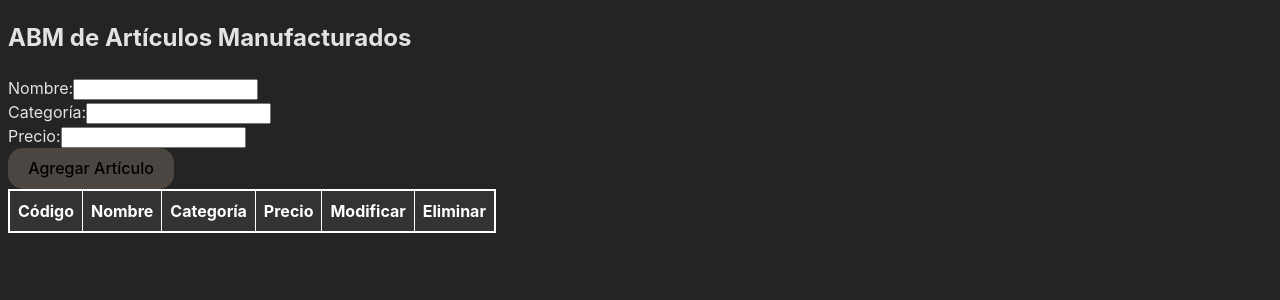
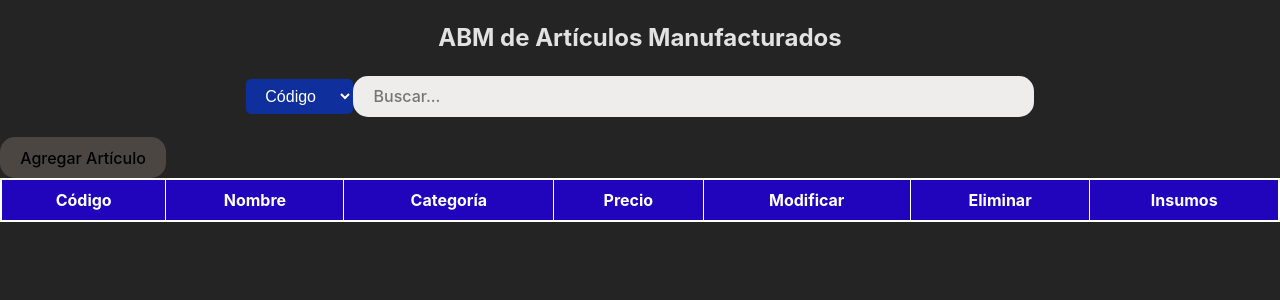
Before and after one commit to lucascarrada3/FrontTPLabArt, a React (Vite) app: page / in a window 1280 px wide. Shown: the top 300 px of the page. Built offline with nearby package versions, Linux system fonts and the light colour scheme.

Commit message:
Tabla con buscador

```diff
--- a/src/App.css
+++ b/src/App.css
@@ -27,13 +27,12 @@ a:hover {
   color: #535bf2;
 }
 
-/* body {
-  margin: 0;
-  display: flex;
-  place-items: center;
-  min-width: 320px;
-  min-height: 100vh;
-} */
+body {
+  height: 100vh; /* Establecer la altura del cuerpo al 100% del viewport height */
+  overflow-y: auto; /* Habilitar el desplazamiento vertical cuando el contenido exceda la altura del viewport */
+  margin: 0; /* Eliminar el margen predeterminado del cuerpo */
+  padding: 0; /* Eliminar el relleno predeterminado del cuerpo */
+}
 
 /* h1 {
   font-size: 3.2em;
@@ -86,6 +85,7 @@ button:focus-visible {
 .content {
   margin-top: 10px;
 }
+
 .logo {
   margin: 0 auto; /* Centra el logo */
 }
@@ -107,7 +107,7 @@ button:focus-visible {
 }
 
 .btn-agregar {
-  position: relative;
+  position: static;
   top: 10px; /* Ajusta según sea necesario para evitar la superposición con la barra de navegación */
   left: 20px; /* Ajusta el valor según sea necesario */
   margin-bottom: 20px;
@@ -243,12 +243,8 @@ button:focus-visible {
   border: none;
 }
 .search-container {
-  position: relative;
-  top: 30px; /* Ajusta según sea necesario para evitar la superposición con la barra de navegación */
-  left: 1600px;
-  z-index: 999;
-  display: flex;
-  align-items: center;
+  text-align: center;
+  margin-bottom: 20px; /* Espacio inferior para separarlo de la tabla */
 }
 
 .search-container input {
@@ -258,21 +254,48 @@ button:focus-visible {
   font-size: 1em;
   font-weight: 500;
   font-family: inherit;
-  background-color: #4b4642;
+  background-color: #eeedec;
   color: #646cff;
   cursor: pointer;
   transition: border-color 0.25s;
-  width: 10vw;
+  width: 50%; /* Ancho del input */
 }
 
-.search-icon {
-  margin-left: 5px;
-  font-size: 1.2em;
+.search-container input:focus {
+  border-color: #646cff;
+}
+.search-options {
+  margin-bottom: 10px; /* Espaciado inferior para separar del resto del contenido */
+}
+
+label {
+  margin-right: 10px; /* Espaciado a la derecha para separar el texto del selector */
+}
+
+select {
+  padding: 8px 15px;
+  border-radius: 5px;
+  border: none;
+  font-size: 16px;
+  background-color: #0e2f9c; /* Color de fondo similar al de tus botones */
+  color: white; /* Color de texto */
+  cursor: pointer; /* Cambiar cursor al pasar sobre el selector */
+}
+
+/* Estilos al pasar sobre el selector */
+select:hover {
+  background-color: #45a049; /* Cambiar color de fondo al pasar sobre el selector */
+}
+
+.abm{
+  text-align: center;
 }
 
 .table-container {
   border: 2px solid white;
   border-collapse: collapse;
+  width: 100%; /* Ancho del 100% */
+  margin: 0 auto; /* Centrar horizontalmente */
 }
 
 .table-container th,
@@ -283,5 +306,5 @@ button:focus-visible {
 }
 
 .table-container th {
-  background-color: #333; /* Color de fondo para las celdas de encabezado */
+  background-color: #2105bd;
 }
--- a/src/App.tsx
+++ b/src/App.tsx
@@ -8,24 +8,22 @@ type ArticuloManufacturado = {
   precio: string;
 };
 
-type Insumo = {
-  codigo: number;
-  nombre: string;
-  esParaElaborar: boolean;
-};
+const insumosEjemplo = ["Tomate", "Lechuga", "Carne"];
 
 function ArticuloManufacturado() {
   const [articulos, setArticulos] = useState<ArticuloManufacturado[]>([]);
-  const [insumos, setInsumos] = useState<Insumo[]>([]);
+  const [filtro, setFiltro] = useState<string>("");
+  const [mostrarModalAgregarArticulo, setMostrarModalAgregarArticulo] = useState(false);
+  const [mostrarModalModificarArticulo, setMostrarModalModificarArticulo] = useState(false);
+  const [articuloSeleccionado, setArticuloSeleccionado] = useState<ArticuloManufacturado | null>(null);
   const [nuevoArticuloNombre, setNuevoArticuloNombre] = useState("");
   const [nuevoArticuloCategoria, setNuevoArticuloCategoria] = useState("");
   const [nuevoArticuloPrecio, setNuevoArticuloPrecio] = useState("");
+  const [criterio, setCriterio] = useState("codigo");
   const [mostrarModalInsumos, setMostrarModalInsumos] = useState(false);
-  const [mostrarModalModificarArticulo, setMostrarModalModificarArticulo] = useState(false);
-  const [articuloSeleccionado, setArticuloSeleccionado] = useState<ArticuloManufacturado | null>(null);
-  const [nuevoInsumoNombre, setNuevoInsumoNombre] = useState("");
-  const [nuevoInsumoEsParaElaborar, setNuevoInsumoEsParaElaborar] = useState(false);
 
+
+  const insumosEjemplo = ['Tomate', 'Lechuga', 'Carne'];
   const handleAgregarArticulo = () => {
     if (nuevoArticuloNombre.trim() === "" || nuevoArticuloPrecio.trim() === "" || nuevoArticuloCategoria.trim() === "") {
       alert("Por favor, complete todos los campos del artículo.");
@@ -43,61 +41,208 @@ function ArticuloManufacturado() {
     // Agregar el artículo manufacturado
     setArticulos([...articulos, nuevoArticulo]);
 
-    // Crear automáticamente los insumos asociados al artículo
-    const nuevosInsumos = [...insumos];
-    for (let i = 0; i < 3; i++) { // Crear 3 insumos por cada artículo
-      const nuevoInsumo: Insumo = {
-        codigo: insumos.length + 1, // Generar un código único para el nuevo insumo
-        nombre: `Insumo ${insumos.length + 1}`,
-        esParaElaborar: false
-      };
-      nuevosInsumos.push(nuevoInsumo);
-    }
-    setInsumos(nuevosInsumos);
-
     // Limpiar los campos del formulario
     setNuevoArticuloNombre("");
     setNuevoArticuloCategoria("");
     setNuevoArticuloPrecio("");
+
+    // Cerrar el modal de agregar artículo
+    setMostrarModalAgregarArticulo(false);
   };
+
+  const handleChangeCriterio = (e: { target: { value: React.SetStateAction<string>; }; }) => {
+    setCriterio(e.target.value);
+  };
+
+  const filtrarArticulos = (articulo: ArticuloManufacturado) => {
+    switch (criterio) {
+      case "codigo":
+        return articulo.codigo.toString().includes(filtro);
+      case "nombre":
+        return articulo.nombre.toLowerCase().includes(filtro.toLowerCase());
+      case "precio":
+        return articulo.precio.toLowerCase().includes(filtro.toLowerCase());
+      default:
+        return true;
+    }
+  };
+
+  const articulosFiltrados = articulos.filter(filtrarArticulos);
+
+  const filteredArticulos = articulos.filter((articulo) => {
+    return (
+      articulo.codigo.toString().includes(filtro) || // Buscar por código
+      articulo.nombre.toLowerCase().includes(filtro.toLowerCase()) || // Buscar por nombre (ignorando mayúsculas/minúsculas)
+      articulo.precio.toLowerCase().includes(filtro.toLowerCase()) // Buscar por categoría (ignorando mayúsculas/minúsculas)
+    );
+  });
 
   const handleEliminarArticulo = (codigo: number) => {
     const nuevosArticulos = articulos.filter(articulo => articulo.codigo !== codigo);
     setArticulos(nuevosArticulos);
   };
 
+  const handleBuscarArticulo = () => {
+    let resultados: ArticuloManufacturado[] = [];
+    if (criterio === 'codigo') {
+      resultados = articulos.filter(articulo => articulo.codigo.toString().includes(filtro));
+    } else if (criterio === 'nombre') {
+      resultados = articulos.filter(articulo => articulo.nombre.toLowerCase().includes(filtro.toLowerCase()));
+    } else if (criterio === 'precio') {
+      resultados = articulos.filter(articulo => articulo.precio.toLowerCase().includes(filtro.toLowerCase()));
+    }
+    //setResultadoBusqueda(resultados);
+  };
+
   const handleModificarArticulo = (articulo: ArticuloManufacturado) => {
+    // Mostrar el modal de modificar artículo y establecer los valores del artículo seleccionado en el estado
     setArticuloSeleccionado(articulo);
+    setNuevoArticuloNombre(articulo.nombre);
+    setNuevoArticuloCategoria(articulo.categoria);
+    setNuevoArticuloPrecio(articulo.precio);
     setMostrarModalModificarArticulo(true);
   };
-
   const handleCerrarModalModificarArticulo = () => {
     setMostrarModalModificarArticulo(false);
   };
 
   const handleGuardarModificacionArticulo = () => {
-    // Aquí puedes implementar la lógica para guardar la modificación del artículo
-    // Por simplicidad, solo cerramos el modal
+    if (!articuloSeleccionado) return;
+
+    // Crear una copia de la lista de artículos
+    const nuevosArticulos = [...articulos];
+
+    // Encontrar el índice del artículo a modificar
+    const indiceArticulo = nuevosArticulos.findIndex(articulo => articulo.codigo === articuloSeleccionado.codigo);
+
+    // Si el artículo está en la lista, actualizar sus datos
+    if (indiceArticulo !== -1) {
+      nuevosArticulos[indiceArticulo] = {
+        ...articuloSeleccionado,
+        nombre: nuevoArticuloNombre,
+        categoria: nuevoArticuloCategoria,
+        precio: nuevoArticuloPrecio
+      };
+
+      // Actualizar el estado de los artículos
+      setArticulos(nuevosArticulos);
+
+      // Cerrar el modal de modificar artículo
       setMostrarModalModificarArticulo(false);
+    }
   };
 
   const handleCerrarModalInsumos = () => {
+    setArticuloSeleccionado(null);
     setMostrarModalInsumos(false);
   };
 
-  const handleAgregarInsumo = () => {
-    // Aquí puedes implementar la lógica para agregar un insumo
+  const handleIncrementarInsumo = (insumo: string) => {
+    // Implementa lógica para incrementar el contador del insumo seleccionado
   };
 
-  const handleEliminarInsumo = (codigo: number) => {
-    // Aquí puedes implementar la lógica para eliminar un insumo
+  const handleDecrementarInsumo = (insumo: string) => {
+    // Implementa lógica para decrementar el contador del insumo seleccionado
+  };
+
+  const handleGuardarArticulo = () => {
+    if (!articuloSeleccionado) return;
+
+    // Crear una copia de la lista de artículos
+    const nuevosArticulos = [...articulos];
+
+    // Encontrar el índice del artículo a modificar
+    const indiceArticulo = nuevosArticulos.findIndex(articulo => articulo.codigo === articuloSeleccionado.codigo);
+
+    // Si el artículo está en la lista, actualizar sus datos
+    if (indiceArticulo !== -1) {
+      nuevosArticulos[indiceArticulo] = {
+        ...articuloSeleccionado,
+        nombre: nuevoArticuloNombre,
+        categoria: nuevoArticuloCategoria,
+        precio: nuevoArticuloPrecio
+      };
+
+      // Actualizar el estado de los artículos
+      setArticulos(nuevosArticulos);
+
+      // Limpiar los campos del formulario
+      setNuevoArticuloNombre("");
+      setNuevoArticuloCategoria("");
+      setNuevoArticuloPrecio("");
+
+      // Cerrar el modal de modificar artículo
+      setMostrarModalModificarArticulo(false);
+    }
+  };
+
+  const handleVerInsumos = () => {
+    alert('Insumos: ' + insumosEjemplo.join(', '));
+    // Aquí puedes abrir un modal con la lista de insumos
   };
 
   return (
     <div>
       {/* Contenido existente */}
       <div className="content">
-        <h2>ABM de Artículos Manufacturados</h2>
+        <h2 className="abm">ABM de Artículos Manufacturados</h2>
+        <div className="search-container">
+        <select value={criterio} onChange={handleChangeCriterio}>
+    <option value="codigo">Código</option>
+    <option value="nombre">Nombre</option>
+    <option value="precio">Precio</option>
+  </select>
+        <input
+          type="text"
+          placeholder="Buscar..."
+          value={filtro}
+          onChange={(e) => setFiltro(e.target.value)}
+        />
+      </div>
+
+        <button onClick={() => setMostrarModalAgregarArticulo(true)}>Agregar Artículo</button>
+
+        <table className="table-container">
+        <thead>
+          <tr>
+            <th>Código</th>
+            <th>Nombre</th>
+            <th>Categoría</th>
+            <th>Precio</th>
+            <th>Modificar</th>
+            <th>Eliminar</th>
+            <th>Insumos</th> {/* Nueva columna para los insumos */}
+          </tr>
+        </thead>
+        <tbody>
+          {articulos.filter(filtrarArticulos).map((articulo: ArticuloManufacturado) => (
+            <tr key={articulo.codigo}>
+              <td>{articulo.codigo}</td>
+              <td>{articulo.nombre}</td>
+              <td>{articulo.categoria}</td>
+              <td>{articulo.precio}</td>
+              <td>
+                <button onClick={() => handleModificarArticulo(articulo)}>Modificar</button>
+              </td>
+              <td>
+                <button onClick={() => handleEliminarArticulo(articulo.codigo)}>Eliminar</button>
+              </td>
+              <td>
+                <button onClick={handleVerInsumos}>Insumos</button>
+              </td>
+            </tr>
+          ))}
+        </tbody>
+      </table>
+      </div>
+
+      {/* Modal para agregar artículo */}
+      {mostrarModalAgregarArticulo && (
+        <div className="modal">
+          <div className="modal-content">
+            <span className="close" onClick={() => setMostrarModalAgregarArticulo(false)}>&times;</span>
+            <h2>Agregar Artículo</h2>
+            {/* Formulario para agregar artículo */}
             <div>
               <label>Nombre:</label>
               <input
@@ -122,82 +267,70 @@ function ArticuloManufacturado() {
                 onChange={(e) => setNuevoArticuloPrecio(e.target.value)}
               />
             </div>
-        <button onClick={handleAgregarArticulo}>Agregar Artículo</button>
+            <button onClick={handleAgregarArticulo}>Agregar</button>
+          </div>
+        </div>
+      )}
 
-        <table className="table-container">
-          <thead>
-            <tr>
-              <th>Código</th>
-              <th>Nombre</th>
-              <th>Categoría</th>
-              <th>Precio</th>
-              <th>Modificar</th>
-              <th>Eliminar</th>
-            </tr>
-          </thead>
-          <tbody>
-            {articulos.map(articulo => (
-              <tr key={articulo.codigo}>
-                <td>{articulo.codigo}</td>
-                <td>{articulo.nombre}</td>
-                <td>{articulo.categoria}</td>
-                <td>{articulo.precio}</td>
-                <td>
-                  <button onClick={() => handleModificarArticulo(articulo)}>Modificar</button>
-                </td>
-                <td>
-                  <button onClick={() => handleEliminarArticulo(articulo.codigo)}>Eliminar</button>
-                </td>
-              </tr>
-            ))}
-          </tbody>
-        </table>
-      </div>
-
-      {/* Modal para modificar el artículo */}
+      {/* Modal para modificar artículo */}
       {mostrarModalModificarArticulo && (
         <div className="modal">
           <div className="modal-content">
             <span className="close" onClick={handleCerrarModalModificarArticulo}>&times;</span>
             <h2>Modificar Artículo</h2>
-            {/* Aquí puedes agregar los campos para modificar el artículo */}
-            <button onClick={handleGuardarModificacionArticulo}>Guardar</button>
+            {/* Formulario para modificar artículo */}
+            <div>
+              <label>Nombre:</label>
+              <input
+                type="text"
+                value={nuevoArticuloNombre}
+                onChange={(e) => setNuevoArticuloNombre(e.target.value)}
+              />
+            </div>
+            <div>
+              <label>Categoría:</label>
+              <input
+                type="text"
+                value={nuevoArticuloCategoria}
+                onChange={(e) => setNuevoArticuloCategoria(e.target.value)}
+              />
+            </div>
+            <div>
+              <label>Precio:</label>
+              <input
+                type="text"
+                value={nuevoArticuloPrecio}
+                onChange={(e) => setNuevoArticuloPrecio(e.target.value)}
+              />
+            </div>
+            <button onClick={handleGuardarArticulo}>Guardar</button>
+
           </div>
         </div>
       )}
 
-      {/* Modal para mostrar los insumos */}
+        {/* Modal para mostrar insumos */}
       {mostrarModalInsumos && (
         <div className="modal">
           <div className="modal-content">
             <span className="close" onClick={handleCerrarModalInsumos}>&times;</span>
-            <h2>Insumos Asociados al Artículo</h2>
-            <table>
-              <thead>
-                <tr>
-                  <th>Código</th>
-                  <th>Nombre</th>
-                  <th>Es Para Elaborar</th>
-                  <th>Eliminar</th>
-                </tr>
-              </thead>
-              <tbody>
-                {insumos.map(insumo => (
-                  <tr key={insumo.codigo}>
-                    <td>{insumo.codigo}</td>
-                    <td>{insumo.nombre}</td>
-                    <td>{insumo.esParaElaborar ? 'Sí' : 'No'}</td>
-                    <td>
-                      <button onClick={() => handleEliminarInsumo(insumo.codigo)}>Eliminar</button>
-                    </td>
-                  </tr>
+            <h2>Insumos del Artículo: {articuloSeleccionado?.nombre}</h2>
+            {/* Lista de insumos */}
+            <ul>
+              {insumosEjemplo.map((insumo, index) => (
+                <li key={index}>
+                  {insumo}
+                  <button onClick={() => handleIncrementarInsumo(insumo)}>+</button>
+                  <span>0</span>
+                  <button onClick={() => handleDecrementarInsumo(insumo)}>-</button>
+                </li>
               ))}
-              </tbody>
-            </table>
+            </ul>
           </div>
         </div>
       )}
     </div>
+
   );
 }
 
```
Lines whose indentation alone changed are shown as unchanged.
